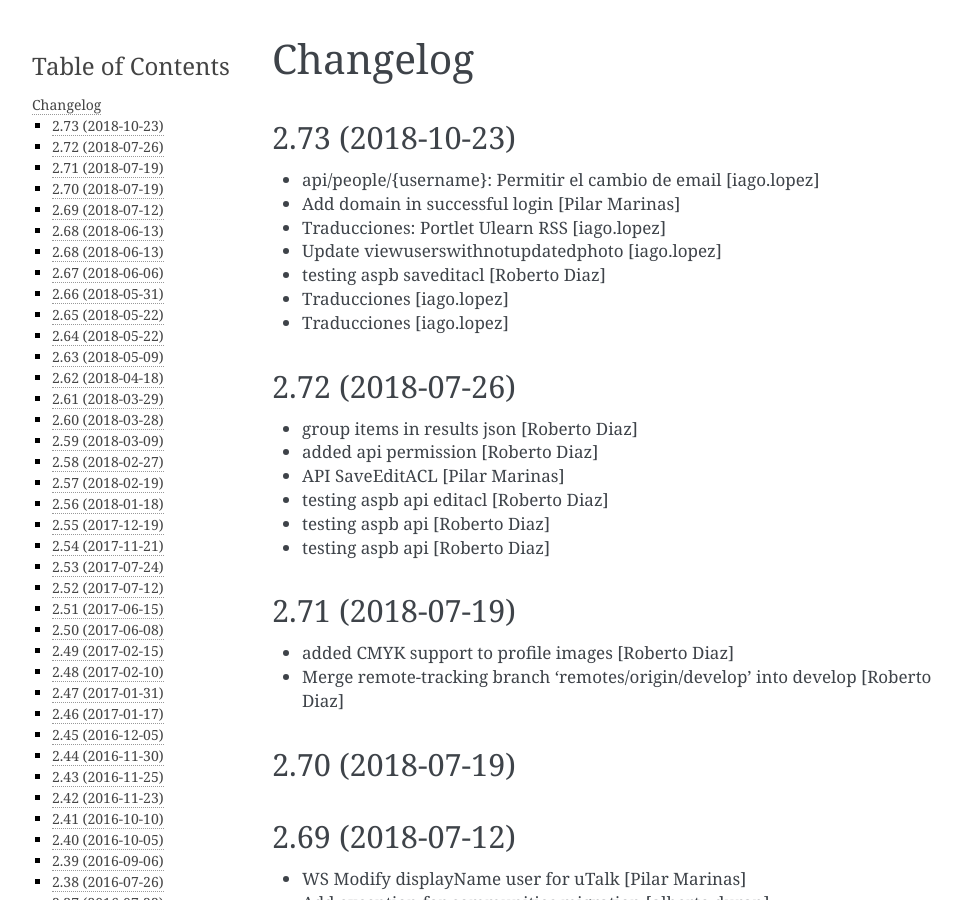
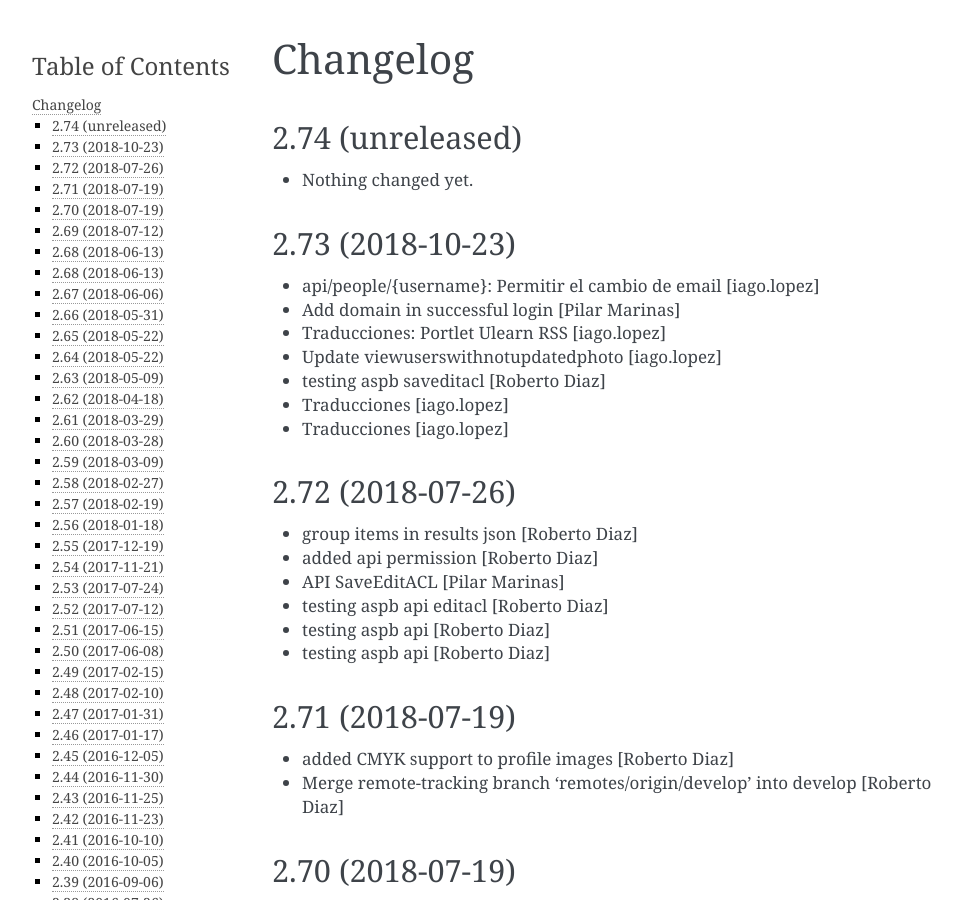
Before and after one commit to UPCnet/ulearn.core, a Sphinx documentation site: the page built from docs/HISTORY.rst, in a window 1280 px wide and 900 px high. Shown: the whole window, without its empty margins (148-1110 px from the left). Built offline with Sphinx 7.4.7, drawn with Linux system fonts in a browser that asks for light colours; pages that are not in the unit, such as notebooks, are missing from menus.

Commit message:
Back to development: 2.74

```diff
--- a/docs/HISTORY.rst
+++ b/docs/HISTORY.rst
@@ -1,5 +1,11 @@
 Changelog
 =========
+
+2.74 (unreleased)
+-----------------
+
+- Nothing changed yet.
+
 
 2.73 (2018-10-23)
 -----------------
--- a/setup.py
+++ b/setup.py
@@ -1,7 +1,7 @@
 from setuptools import setup, find_packages
 import os
 
-version = '2.73'
+version = '2.74.dev0'
 
 README = open('README.rst').read()
 HISTORY = open(os.path.join('docs', 'HISTORY.rst')).read()
```
